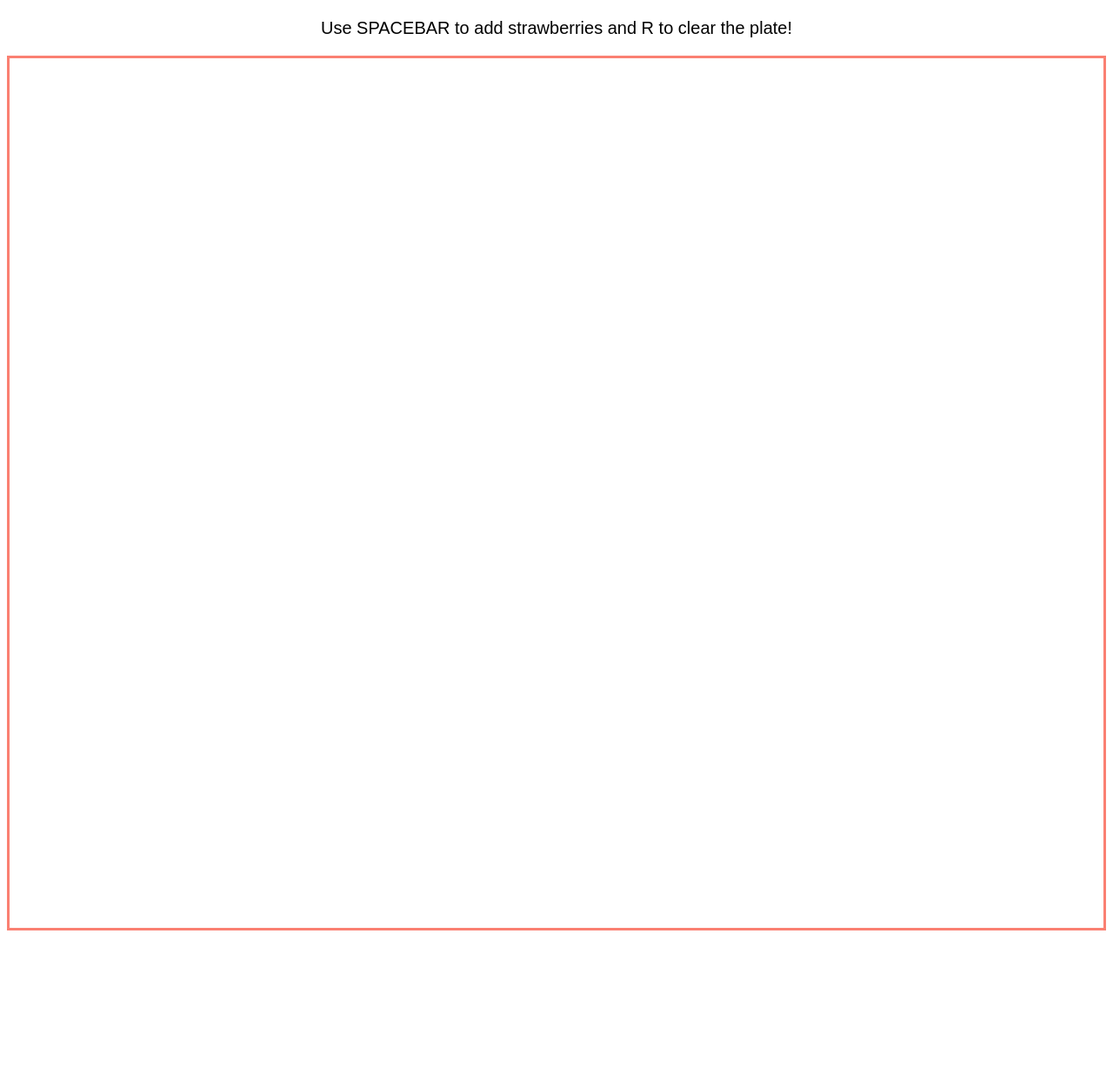
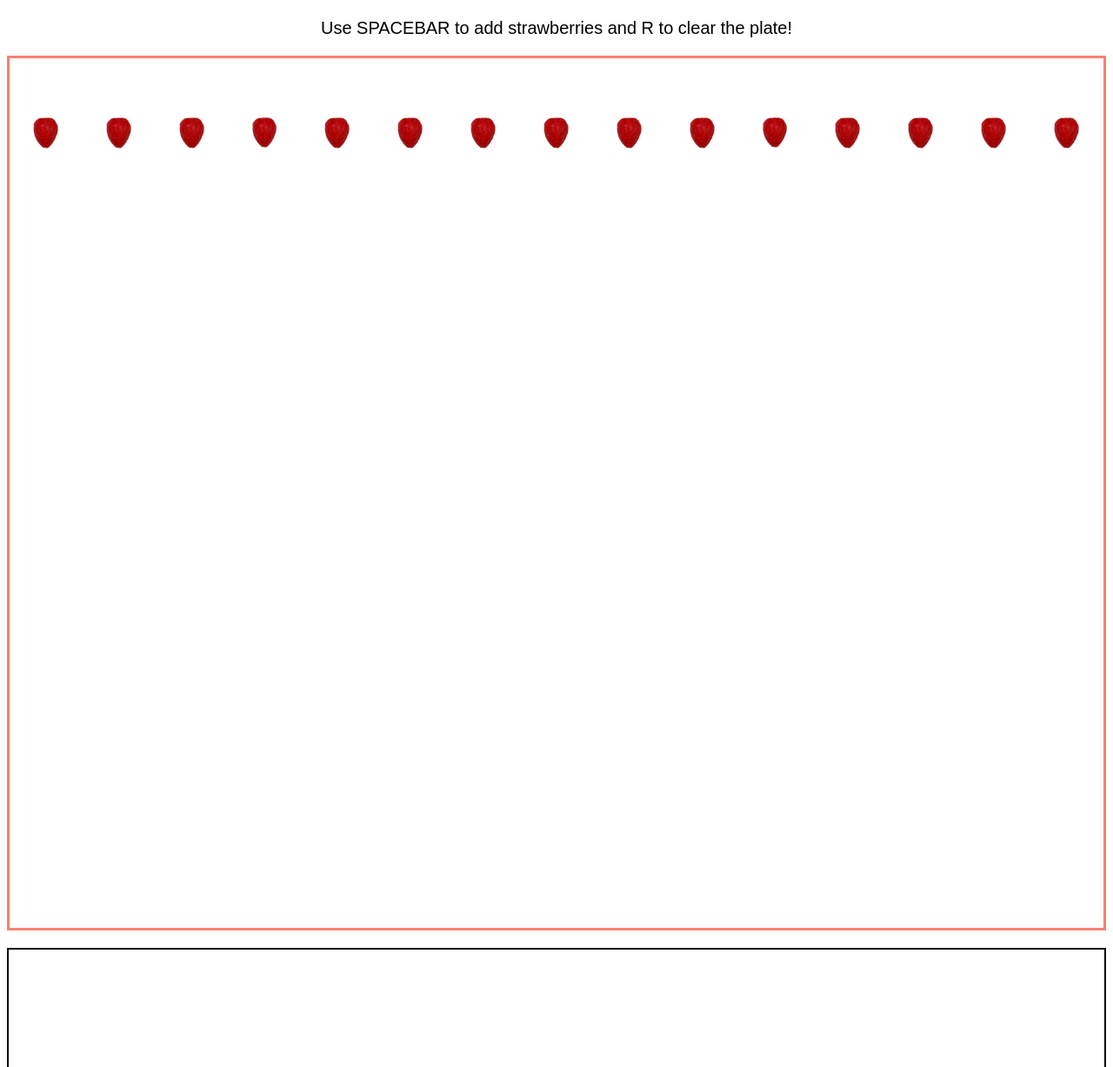
Before and after one commit to jinjingjennywang/AquaMomo, a plain HTML site: page index.html in a window 1280 px wide. Shown: the part 311-1538 px from the top of the page at 87% size. Drawn offline with Linux system fonts and the light colour scheme.

Commit message:
added css, fruits are now displayed in the initial container

```diff
--- a/addFruit.js
+++ b/addFruit.js
@@ -37,6 +37,13 @@ function popFruits(fruitTypes) {
     // ];
 }
 
+// *** CHANGE & ADD FRUITS HERE ***
+
+const initFruitTypes = ['Strawberry.png', 'Banana.png', 'Orange.png'];
+
+const fruits = popFruits(initFruitTypes);
+
+
 
 let currentPhase = 0;
 
@@ -52,3 +59,5 @@ function setFruits(imagePaths) {
         initialContainer.appendChild(fruit);
     })
 }
+
+setFruits(fruits[currentPhase]);
--- a/style.css
+++ b/style.css
@@ -16,10 +16,30 @@
     display: flex;
     min-width: 300px;
     min-height: 1000px;
+    flex-direction: row;
+    flex-wrap: nowrap;
+    margin-bottom: 20px;
     border: 3px solid salmon;
 }
 
+#fruit-plate{
+    border: 2px solid black;
+    min-height: 200px;
+    display: flex;
+    flex-wrap: wrap;
+}
 
+
+.fruit{
+    /* flex grow specifies how much of the remaining space in the flex container should be assigned to the item */
+    flex-grow: 1;
+    width: 10vw;
+    height: 10vw;
+    background-size: contain;
+    background-position: center;
+    background-repeat: no-repeat;
+    margin: 20px;
+}
 
 
 .buttons{
```
